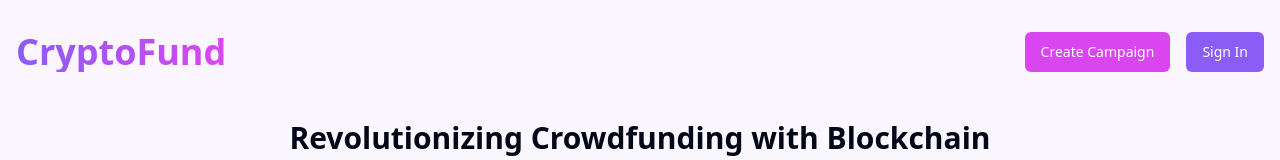
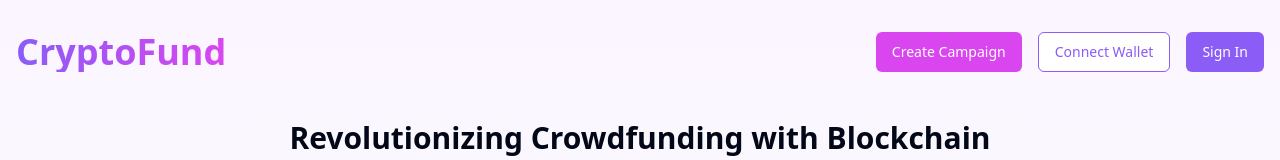
Before and after one commit to sakshi2002pawar/crowdchain-nexus, a React (Vite) app: page / in a window 1280 px wide. Shown: the top 160 px of the page. Built offline with nearby package versions, Linux system fonts and the light colour scheme.

Commit message:
Fix connect wallet option disappearance
Resolved the issue causing the connect wallet option to disappear in the application.
[skip gpt_engineer]

```diff
--- a/src/pages/Index.tsx
+++ b/src/pages/Index.tsx
@@ -54,20 +54,30 @@ const Index = () => {
             >
               Create Campaign
             </Button>
-            {account ? (
+            {!account ? (
+              <>
                 <Button
                   onClick={connectWallet}
                   disabled={isConnecting}
-                className="bg-white text-primary border border-primary hover:bg-primary hover:text-white transition-colors"
+                  variant="outline"
+                  className="border-primary text-primary hover:bg-primary hover:text-white"
                 >
-                {isConnecting ? "Connecting..." : `${account.slice(0, 6)}...${account.slice(-4)}`}
+                  {isConnecting ? "Connecting..." : "Connect Wallet"}
                 </Button>
-            ) : (
                 <Button
                   onClick={() => navigate("/signin")}
                   className="bg-primary text-white hover:bg-primary/90"
                 >
                   Sign In
+                </Button>
+              </>
+            ) : (
+              <Button
+                variant="outline"
+                className="border-primary text-primary"
+                onClick={connectWallet}
+              >
+                {`${account.slice(0, 6)}...${account.slice(-4)}`}
               </Button>
             )}
           </div>
```
Lines whose indentation alone changed are shown as unchanged.
